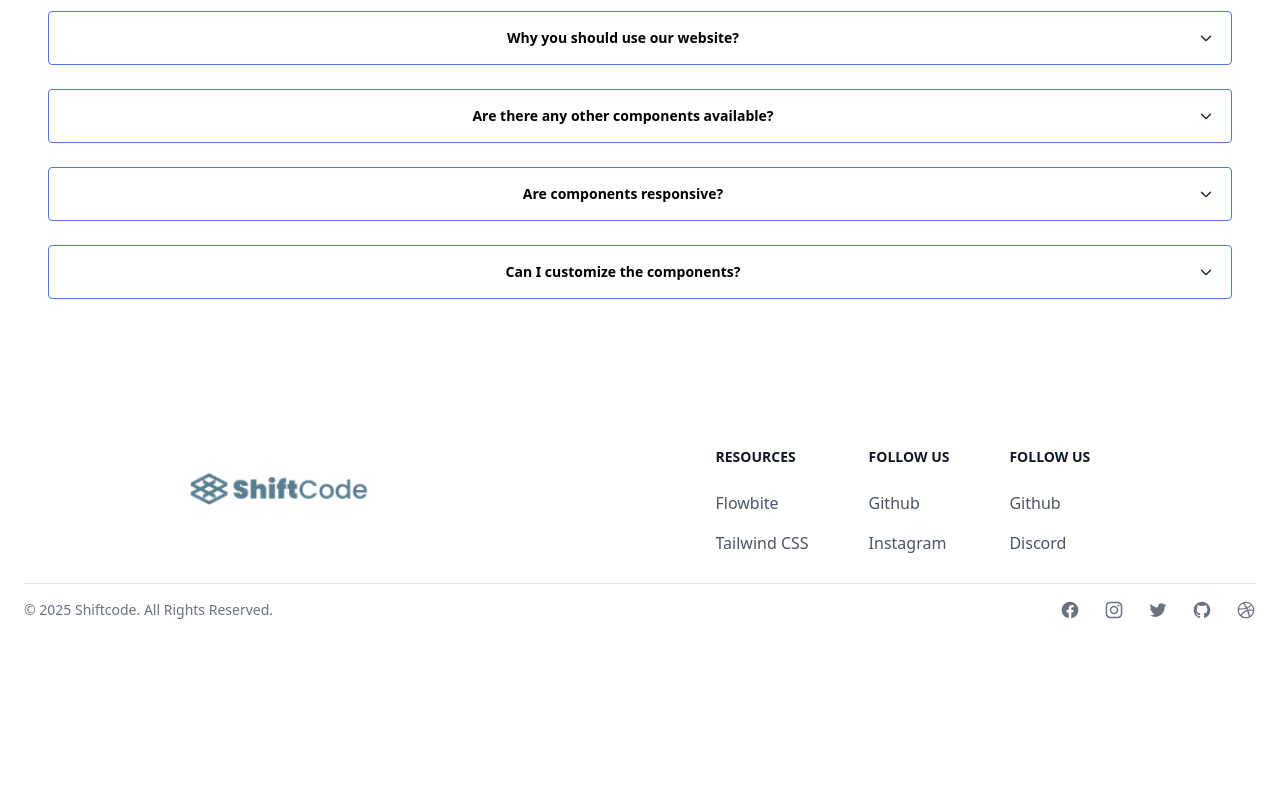
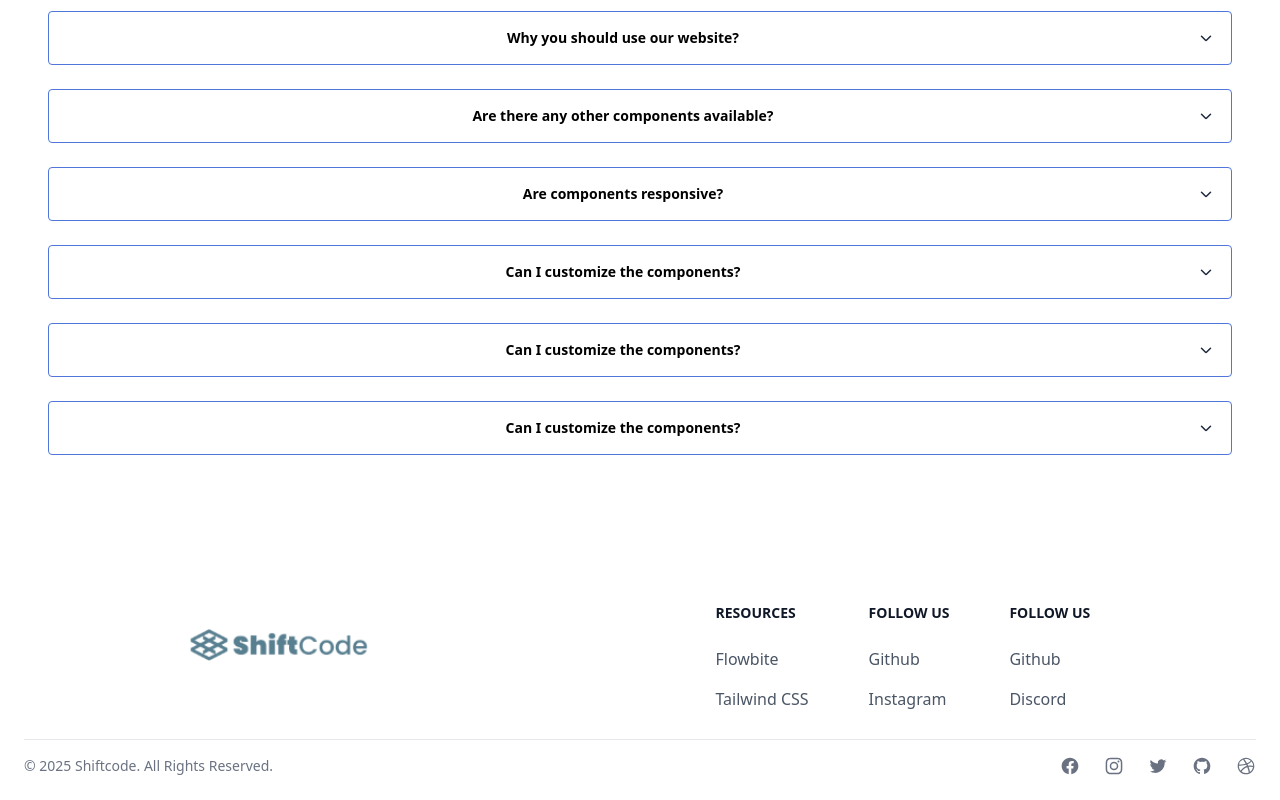
Before and after one commit to alyyissa/shift-Academy, a React (Vite) app in the folder frontend/: page / in a window 1280 px wide. Shown: the part 1635-2435 px from the top of the page. Before the commit the page ends 2279 px from the top, so only its background shows below. Built offline with nearby package versions, Linux system fonts and the light colour scheme.

Commit message:
Added new questions in the FAQ

```diff
--- a/frontend/src/components/Home/Section2.jsx
+++ b/frontend/src/components/Home/Section2.jsx
@@ -16,6 +16,14 @@ const Section2 = () => {
         {
             question: "Are components responsive?",
             answer: "Yes, all components are responsive and can be used on different screen sizes.",
+        },
+        {
+            question: "Can I customize the components?",
+            answer: "Yes, you can customize the components by passing props to them. You can find more information about customizing components in the 'Customization' section of the website.",
+        },
+        {
+            question: "Can I customize the components?",
+            answer: "Yes, you can customize the components by passing props to them. You can find more information about customizing components in the 'Customization' section of the website.",
         },
         {
             question: "Can I customize the components?",
```
